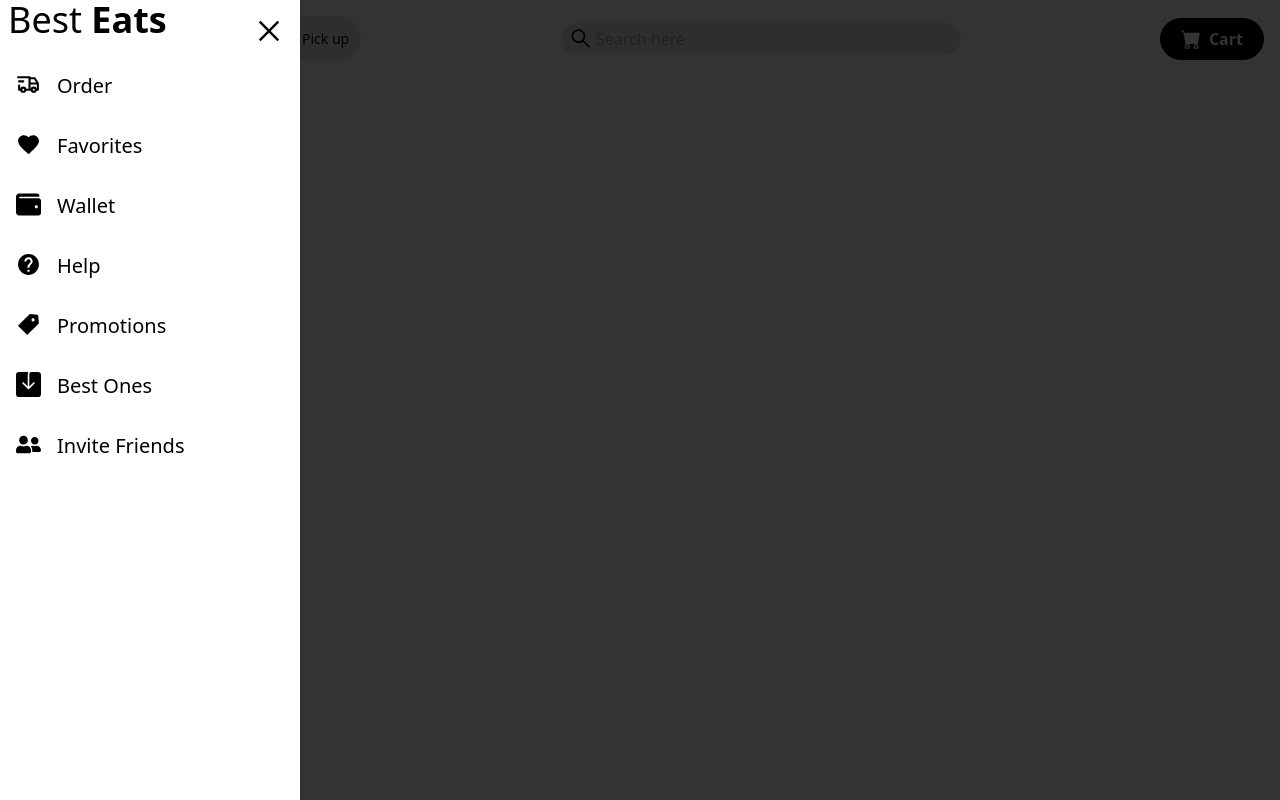
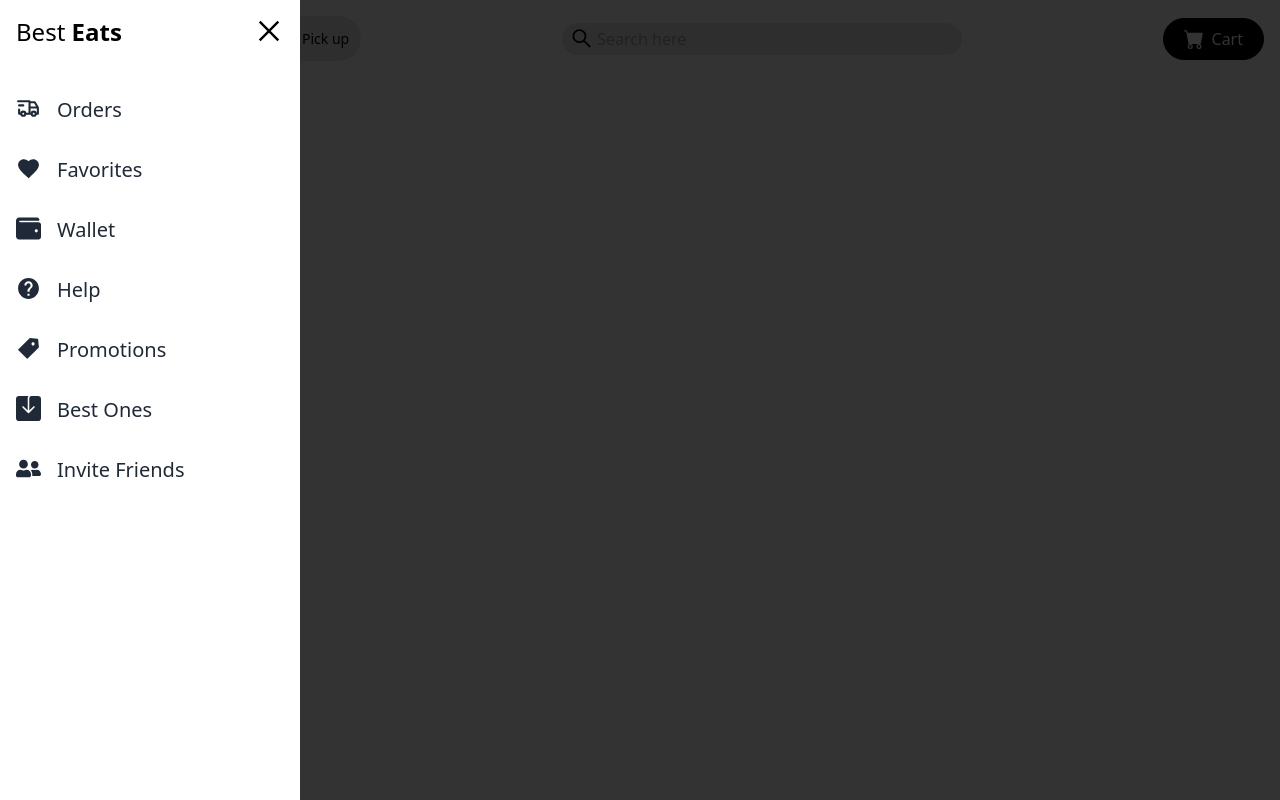
Before and after one commit to JammiM/food-delivery-website, a React (Create React App) app: page / in a window 1280 px wide. Built offline with nearby package versions, Linux system fonts and the light colour scheme.

Commit message:
Added small fixes to some classes

```diff
--- a/src/components/Navbar.jsx
+++ b/src/components/Navbar.jsx
@@ -37,28 +37,32 @@ const Navbar = () => {
         />
       </div>
 
-      <button className="bg-black text-white hidden md:flex items-center py-2 rounded-full">
-        <BsFillCartFill size={20} className="mr-2" />
-        <span className="font-bold">Cart</span>
-      </button>
-
+      <div>
+        <button className="bg-black text-white hidden md:flex items-center py-2 rounded-full">
+          <BsFillCartFill size={20} className="mr-2" />
+          Cart
+        </button>
+      </div>
       {/* Side menu overlay */}
       <div className="bg-black/80 fixed w-full h-screen z-10 top-0 left-0"></div>
 
-      <div className="fixed top-0 w-[300px] h-screen bg-white z-10 left-0 duration-300">
+      <div className="fixed top-0 left-0 w-[300px] h-screen bg-white z-10 duration-300">
         <AiOutlineClose
           size={30}
           className="absolute right-4 top-4 cursor-pointer"
         />
-        <h2 className="text-2xl sm:text-3xl lg:text-4xl px-2">
+
+        <h2 className="text-2xl p-4">
           Best <span className="font-bold">Eats</span>
         </h2>
+
         <nav>
-          <ul className="flex flex-col p-4 text-grey-800">
+          <ul className="flex flex-col p-4 text-gray-800">
             <li className="text-xl py-4 flex">
               <TbTruckDelivery size={25} className="mr-4" />
-              Order
+              Orders
             </li>
+
             <li className="text-xl py-4 flex">
               <MdFavorite size={25} className="mr-4" />
               Favorites
```
